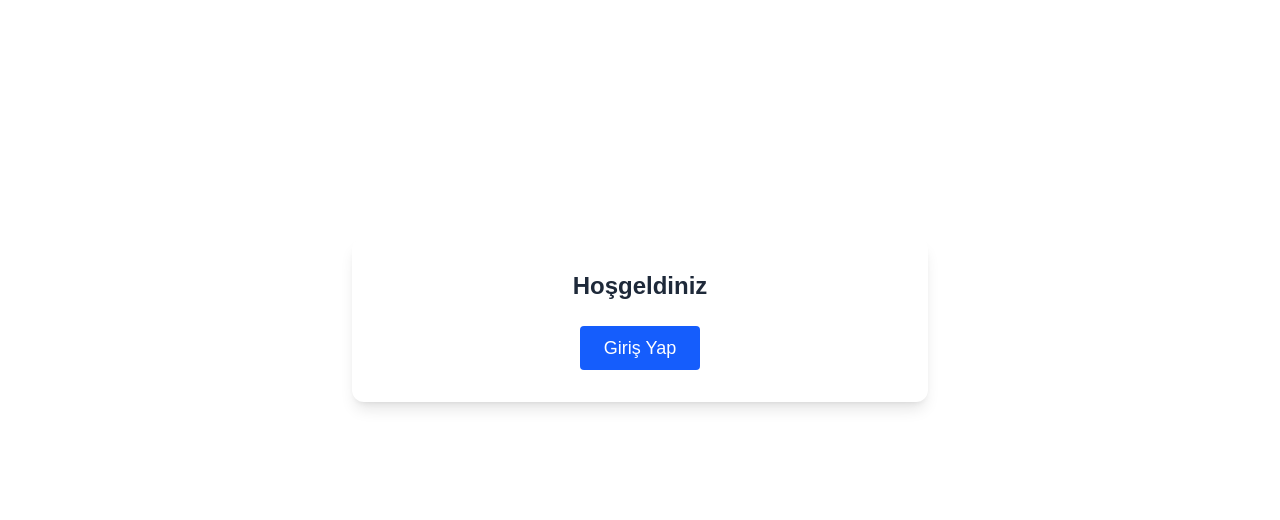
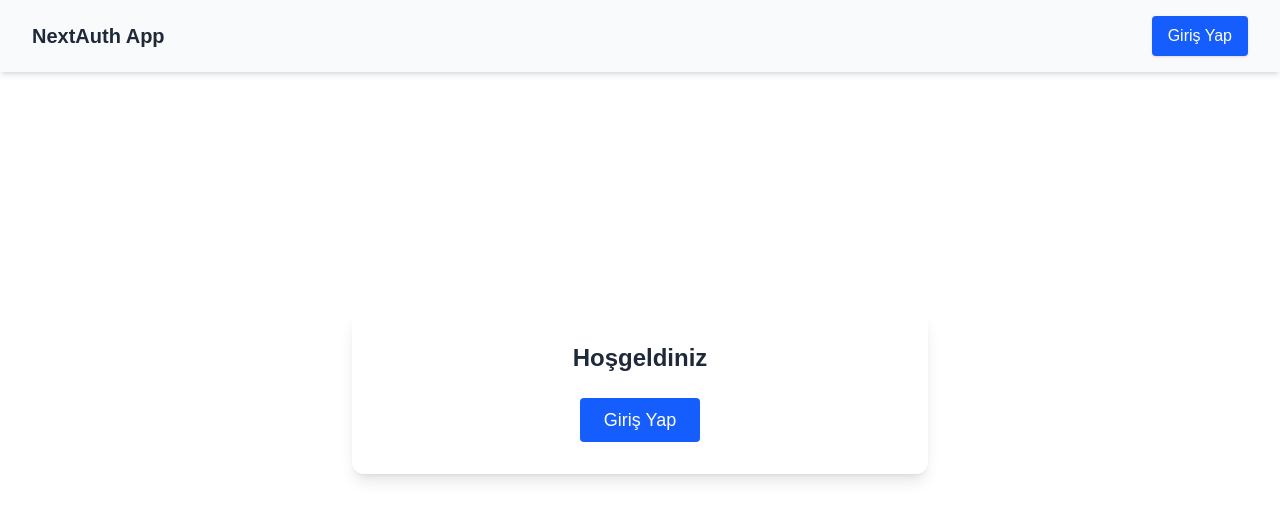
Before and after one commit to ErenBerkSari/next-auth, a Next.js app: page / in a window 1280 px wide. Shown: the top 520 px of the page. Built offline with nearby package versions, Linux system fonts and the light colour scheme; no server answers.

Commit message:
Add Navigation component and integrate into layout

```diff
--- a/src/app/layout.tsx
+++ b/src/app/layout.tsx
@@ -4,7 +4,7 @@ import "./globals.css";
 import { getServerSession } from "next-auth";
 import { authOptions } from "./api/auth/[...nextauth]/route";
 import Providers from "@/components/Providers";
-import Auth0Provider from "next-auth/providers/auth0";
+import Navigation from "@/components/Navigation";
 
 const geistSans = Geist({
   variable: "--font-geist-sans",
@@ -34,6 +34,7 @@ export default async function RootLayout({
         className={`${geistSans.variable} ${geistMono.variable} antialiased bg-gray-100 min-h-screen`}
       >
         <Providers session={session}>
+          <Navigation />
           <main className="flex justify-center items-center min-h-[80vh]">
             <div className="bg-white rounded-xl shadow-lg p-8 w-full max-w-xl">
               {children}
--- /dev/null
+++ b/src/components/Navigation.tsx
@@ -0,0 +1,45 @@
+"use client";
+
+import Link from "next/link";
+import { useSession } from "next-auth/react";
+
+export default function Navigation() {
+  const { data: session } = useSession();
+  console.log("NAV SESSION", session);
+  return (
+    <nav className="w-full flex justify-between items-center px-8 py-4 bg-gray-50 shadow-md">
+      <div className="flex items-center gap-4">
+        <Link className="text-xl font-bold text-gray-800" href="/">
+          NextAuth App
+        </Link>
+      </div>
+
+      <div className="flex gap-4">
+        {session ? (
+          <>
+            <Link
+              className="px-4 py-2 rounded bg-gray-200 text-gray-800 font-medium hover:bg-blue-100 hover:text-blue-700 border border-transparent hover:border-blue-400 transition shadow-sm"
+              href="/profile"
+            >
+              Profil
+            </Link>
+
+            <Link
+              className="px-4 py-2 rounded bg-red-500 text-white font-medium hover:bg-red-700 transition shadow-sm"
+              href="/api/auth/signout"
+            >
+              Çıkış Yap
+            </Link>
+          </>
+        ) : (
+          <Link
+            className="px-4 py-2 rounded bg-blue-600 text-white font-medium hover:bg-blue-800 transition shadow-sm"
+            href="/api/auth/signin"
+          >
+            Giriş Yap
+          </Link>
+        )}
+      </div>
+    </nav>
+  );
+}
```
